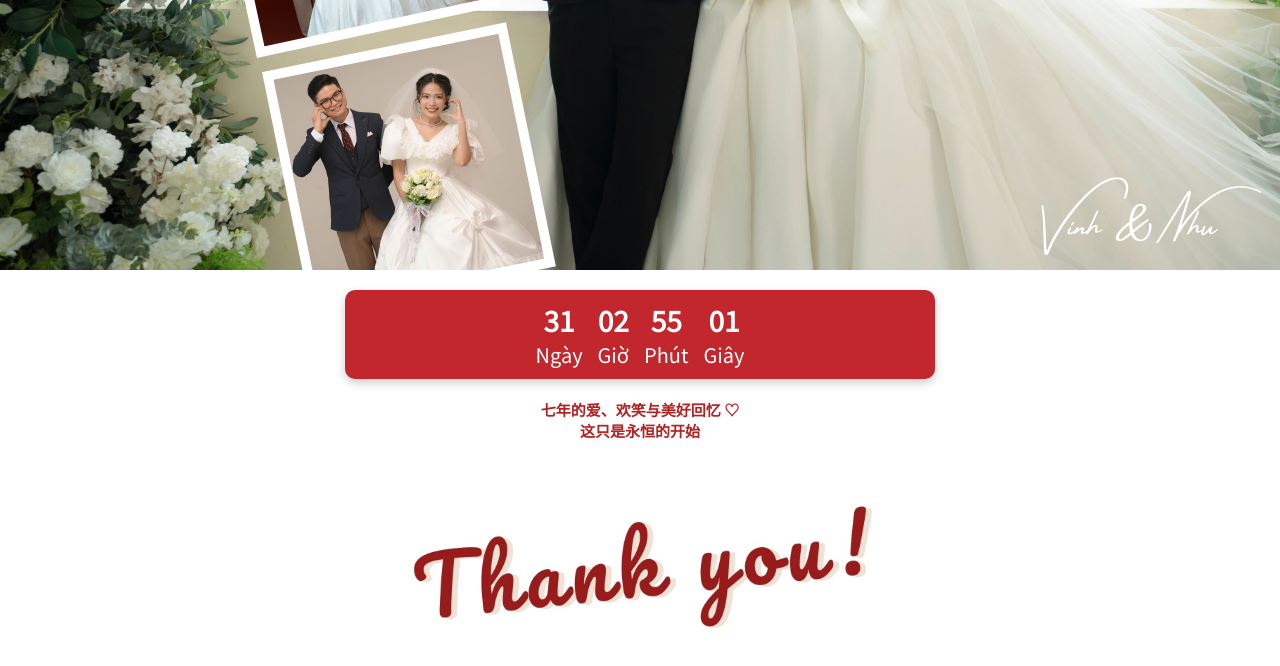
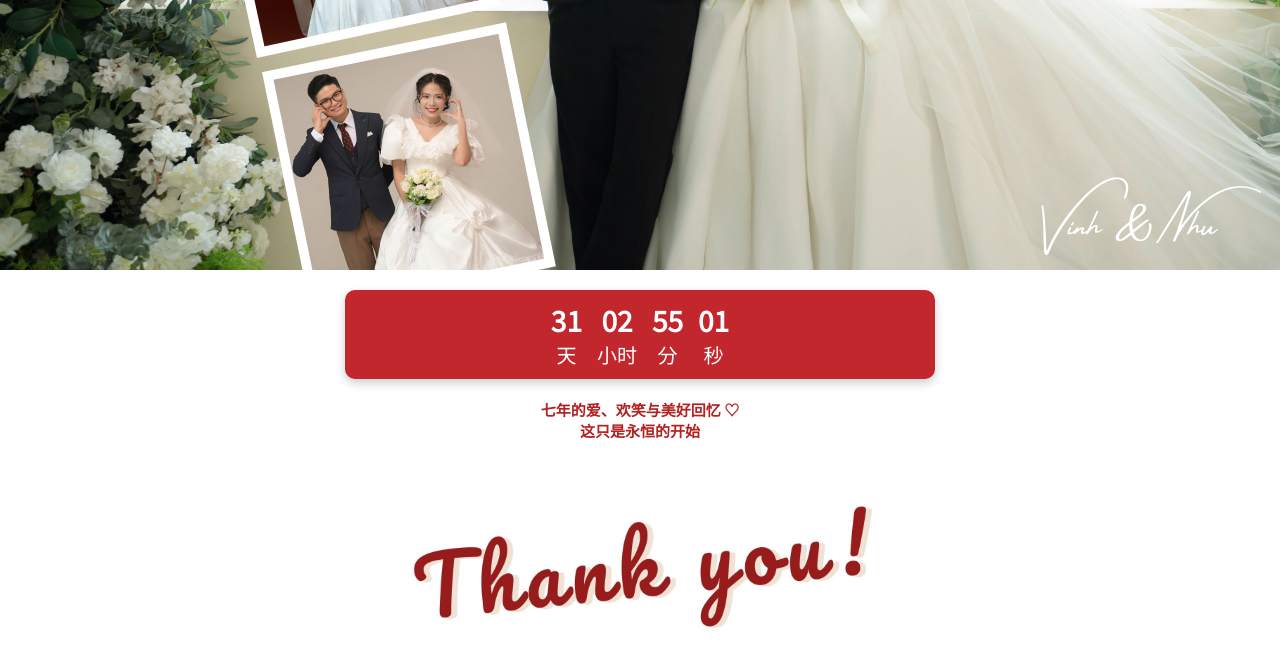
Before and after one commit to nhuandvinh/ourwedding2505, a plain HTML site: page index.html in a window 1280 px wide. Shown: the part 3851-4517 px from the top of the page. Drawn offline with Linux system fonts and the light colour scheme; no server answers.

Commit message:
Update index.html

```diff
--- a/index.html
+++ b/index.html
@@ -837,10 +837,10 @@ h6 {
 </div>
 
 <div id="countdown">
-  <div><span id="days">00</span>Ngày</div>
-  <div><span id="hours">00</span>Giờ</div>
-  <div><span id="minutes">00</span>Phút</div>
-  <div><span id="seconds">00</span>Giây</div>
+  <div><span id="days">00</span>天</div>
+  <div><span id="hours">00</span>小时</div>
+  <div><span id="minutes">00</span>分</div>
+  <div><span id="seconds">00</span>秒</div>
 </div>
 
   <div class="announcement1">
```
